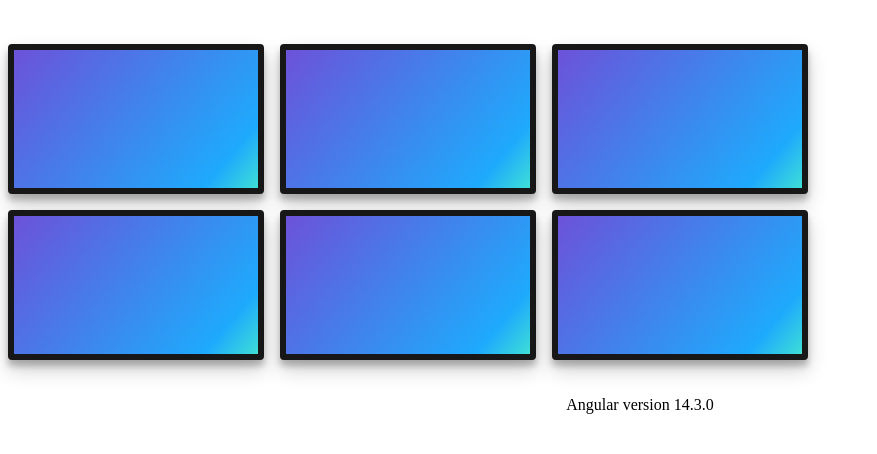
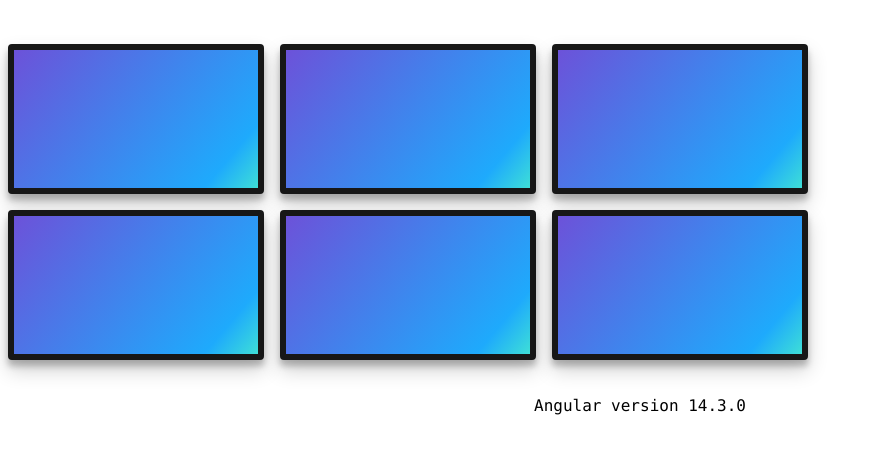
Before and after one commit to fmorriso/angular-firefox-grid, an Angular app: page / in a window 1280 px wide. Shown: the top 454 px of the page, without its empty margins (0-877 px from the left). Built offline with nearby package versions, Linux system fonts and the light colour scheme.

Commit message:
make text readable via custom CSS classes

```diff
--- a/src/app/app.component.html
+++ b/src/app/app.component.html
@@ -10,7 +10,7 @@
 </div>
 <div>&nbsp;</div>
 <div>&nbsp;</div>
-<div style="text-align: center">
+<div class="text-normal text-center" >
   <span>Angular version {{angularVersion}}</span>
 </div>
 <router-outlet></router-outlet>
--- a/src/app/app.component.scss
+++ b/src/app/app.component.scss
@@ -4,6 +4,7 @@ body {
   display: flex;
   justify-content: center;
   align-items: center;
+
 }
 .container {
   display: grid;
@@ -21,3 +22,12 @@ body {
   border-radius: 4px;
   border: 6px solid #171717;
 }
+
+.text-normal {
+  font-family: consolas, monospace, sans-serif, arial;
+  font-size: 1rem;
+}
+
+.text-center {
+  text-align: center;
+}
```
